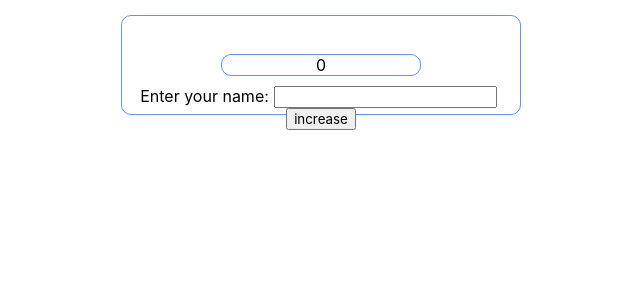
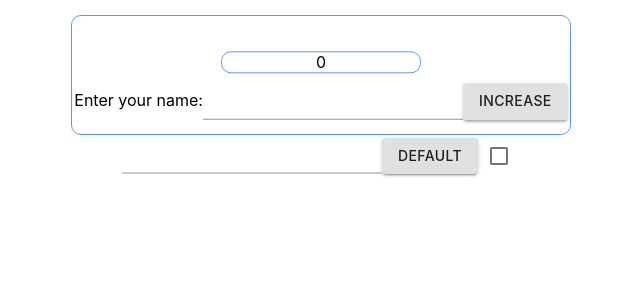
Before and after one commit to Rauzon/Home_tasks, a React (Create React App) app: page / in a window 1280 px wide. Shown: the top 300 px of the page, without its empty margins (319-959 px from the left). Built offline with nearby package versions, Linux system fonts and the light colour scheme.

Commit message:
was added new common components like CustomButton, CustomCheckboxContainer and CustomCheckbox inside that. Also was created container component for showing custom components of 3rd task

```diff
--- a/package.json
+++ b/package.json
@@ -3,6 +3,8 @@
   "version": "0.1.0",
   "private": true,
   "dependencies": {
+    "@material-ui/core": "^4.11.0",
+    "@material-ui/icons": "^4.9.1",
     "@testing-library/jest-dom": "^4.2.4",
     "@testing-library/react": "^9.3.2",
     "@testing-library/user-event": "^7.1.2",
--- a/src/App.tsx
+++ b/src/App.tsx
@@ -3,6 +3,7 @@ import './App.css';
 import { Counter } from './components/task03/Counter';
 import {Messages} from "./components/task01/Messages";
 import { ListOfTasksHOC } from './components/task02/listOfTasksHOC';
+import { ShowCustomComponents } from './components/task04/ShowCustomCompoents';
 
 function App() {
   return (
@@ -10,6 +11,7 @@ function App() {
      {/*<Messages />*/}
      {/*<ListOfTasksHOC />*/}
      <Counter />
+     <ShowCustomComponents />
     </div>
   );
 }
--- /dev/null
+++ b/src/components/common/CustomButton.tsx
@@ -0,0 +1,21 @@
+import React from "react";
+import {Button} from "@material-ui/core";
+
+
+type CustomButtonPropsType = {
+    value?: string
+    onClick?: () => void
+}
+
+export const CustomButton: React.FC<CustomButtonPropsType> = (props) => {
+
+    const onClick = () => {
+        if (props.onClick) {
+            props.onClick()
+        }
+    }
+
+    return <>
+        <Button variant="contained" onClick={onClick}>{props.value}</Button>
+    </>
+}
--- /dev/null
+++ b/src/components/common/CustomCheckboxContainer.tsx
@@ -0,0 +1,41 @@
+import React, {ChangeEvent, useState} from "react";
+import {Checkbox} from "@material-ui/core";
+
+
+export const CustomCheckboxContainer = () => {
+
+    const [value, setValue] = useState<boolean>(false)
+
+    const onChange = (value: boolean) => {
+        setValue(value)
+    }
+
+    return <>
+        <CustomCheckbox isChecked={value} onChange={onChange}/>
+    </>
+}
+
+
+
+
+type CustomCheckboxPropsType = {
+    isChecked?: boolean,
+    onChange?: (value: boolean) => void
+}
+
+export const CustomCheckbox: React.FC<CustomCheckboxPropsType> = (props) => {
+
+    const onChange = (e: ChangeEvent<HTMLInputElement>) => {
+        let value = e.currentTarget.checked
+
+        const unvalidConditions = (value !== undefined && value !== null)
+
+        if (unvalidConditions && props.onChange) {
+            props.onChange(value)
+        }
+    }
+
+    return <>
+        <Checkbox checked={props.isChecked} onChange={onChange}/>
+    </>
+}
--- a/src/components/common/MyInput.tsx
+++ b/src/components/common/MyInput.tsx
@@ -1,4 +1,6 @@
 import React, { ChangeEvent, KeyboardEvent } from "react";
+import s from './myInput.module.css';
+import {TextField} from "@material-ui/core";
 
 
 type MyInputPropsType = {
@@ -12,7 +14,9 @@ export const MyInput: React.FC<MyInputPropsType> = (props) => {
     const onChange = (e:ChangeEvent<HTMLInputElement>) => {
         const currentValue = e.currentTarget.value
 
-        if(currentValue && props.onChange){
+        const unvalidConditions = (currentValue !== undefined && currentValue !== null)
+
+        if(unvalidConditions && props.onChange){
             props.onChange(currentValue)
         }
     }
@@ -23,7 +27,7 @@ export const MyInput: React.FC<MyInputPropsType> = (props) => {
         }
     }
 
-    return <>
-        <input value={props.value} onChange={onChange} onKeyPress={onKeyPress}/>
-    </>
+    return <div className={s.text_field}>
+        <TextField  value={props.value} onChange={onChange} onKeyPress={onKeyPress}/>
+    </div>
 }
--- /dev/null
+++ b/src/components/common/myInput.module.css
@@ -0,0 +1,7 @@
+.text_field{
+    display: inline-block;
+}
+
+.text_field input{
+    margin: 0 20px;
+}
--- a/src/components/task03/Counter.module.css
+++ b/src/components/task03/Counter.module.css
@@ -1,6 +1,6 @@
 .content {
-    width: 400px;
-    min-height: 100px;
+    width: 500px;
+    min-height: 120px;
     margin: 0 auto;
 
     border: 1px solid cornflowerblue;
@@ -22,6 +22,7 @@
     border-radius: 10px;
 }
 
+
 .content__input input {
-    margin: 0 5px;
+    margin: 0 20px;
 }
--- a/src/components/task03/Counter.tsx
+++ b/src/components/task03/Counter.tsx
@@ -1,7 +1,8 @@
-import React, {useState, ChangeEvent, KeyboardEvent} from "react";
+import React, {useState} from "react";
 import s from './Counter.module.css'
 import {v4 as uuidv4} from 'uuid'
 import {MyInput} from "../common/MyInput";
+import { CustomButton } from "../common/CustomButton";
 
 type DataObjType = {
     id: string
@@ -42,7 +43,7 @@ export const Counter = () => {
             <div className={s.content__input}>
                 <span>Enter your name:</span>
                 <MyInput value={name} onChange={changeInputValue} onKeyPress={onKeyPress}/>
-                <button onClick={increaseValue}>increase</button>
+                <CustomButton onClick={increaseValue} value={'increase'}/>
             </div>
         </div>
     </div>
--- /dev/null
+++ b/src/components/task04/ShowCustomCompoents.tsx
@@ -0,0 +1,12 @@
+import React from "react";
+import {MyInput} from "../common/MyInput";
+import {CustomButton} from "../common/CustomButton";
+import {CustomCheckbox} from "../common/CustomCheckboxContainer";
+
+export const ShowCustomComponents = () => {
+    return <>
+        <MyInput/>
+        <CustomButton value={'default'}/>
+        <CustomCheckbox/>
+    </>
+}
--- a/src/index.css
+++ b/src/index.css
@@ -12,3 +12,6 @@ code {
   font-family: source-code-pro, Menlo, Monaco, Consolas, 'Courier New',
     monospace;
 }
+.MuiInputBase-root{
+  transform: translateY(-8%);
+}
```
Also changed, not shown: src/components/task02/TasksList.tsx (+23 -17 lines), 1 other file (tests, documents, lock files or other folders).
